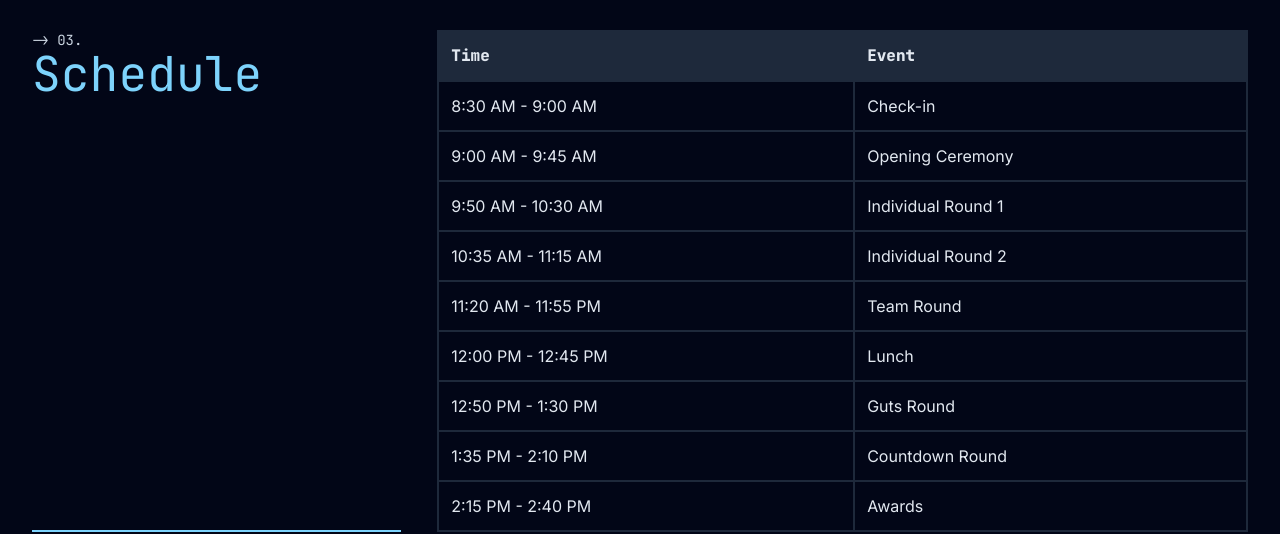
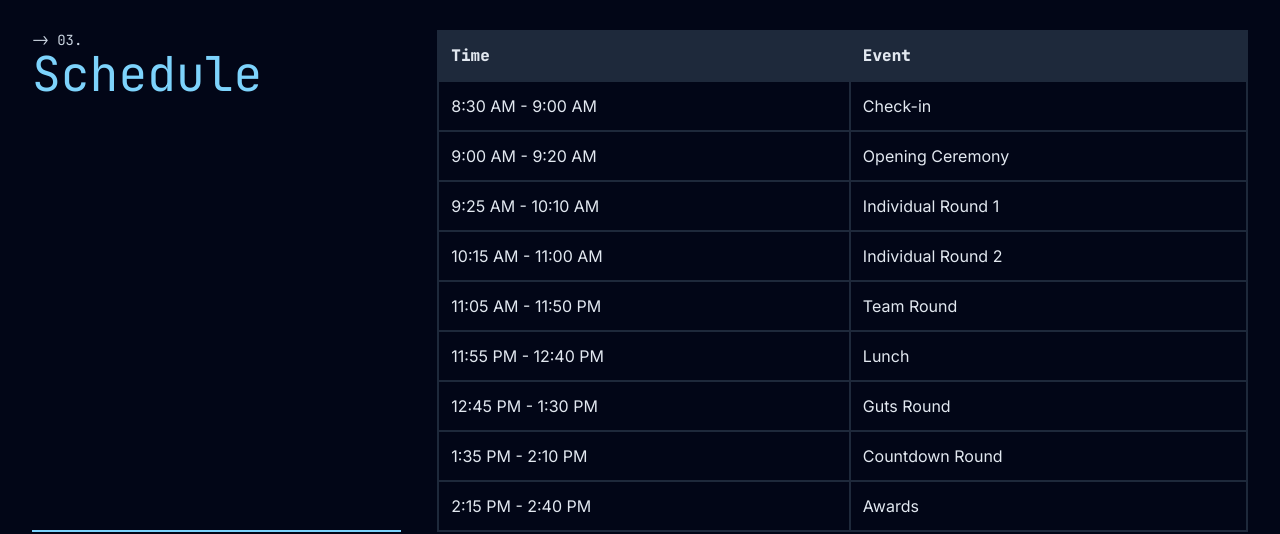
Before and after one commit to DECAGON-Tournament/decagon-site, a Next.js app: page / in a window 1280 px wide. Shown: the part 2100-2634 px from the top of the page. Built offline with nearby package versions, Linux system fonts and the light colour scheme.

Commit message:
Update schedule.tsx

```diff
--- a/src/app/components/schedule.tsx
+++ b/src/app/components/schedule.tsx
@@ -22,27 +22,27 @@ export default function Schedule() {
                         <td>Check-in</td>
                     </tr>
                     <tr>
-                        <td>9:00 AM - 9:45 AM</td>
+                        <td>9:00 AM - 9:20 AM</td>
                         <td>Opening Ceremony</td>
                     </tr>
                     <tr>
-                        <td>9:50 AM - 10:30 AM</td>
+                        <td>9:25 AM - 10:10 AM</td>
                         <td>Individual Round 1</td>
                     </tr>
                     <tr>
-                        <td>10:35 AM - 11:15 AM</td>
+                        <td>10:15 AM - 11:00 AM</td>
                         <td>Individual Round 2</td>
                     </tr>
                     <tr>
-                        <td>11:20 AM - 11:55 PM</td>
+                        <td>11:05 AM - 11:50 PM</td>
                         <td>Team Round</td>
                     </tr>
                     <tr>
-                        <td>12:00 PM - 12:45 PM</td>
+                        <td>11:55 PM - 12:40 PM</td>
                         <td>Lunch</td>
                     </tr>
                     <tr>
-                        <td>12:50 PM - 1:30 PM</td>
+                        <td>12:45 PM - 1:30 PM</td>
                         <td>Guts Round</td>
                     </tr>
                     <tr>
```
